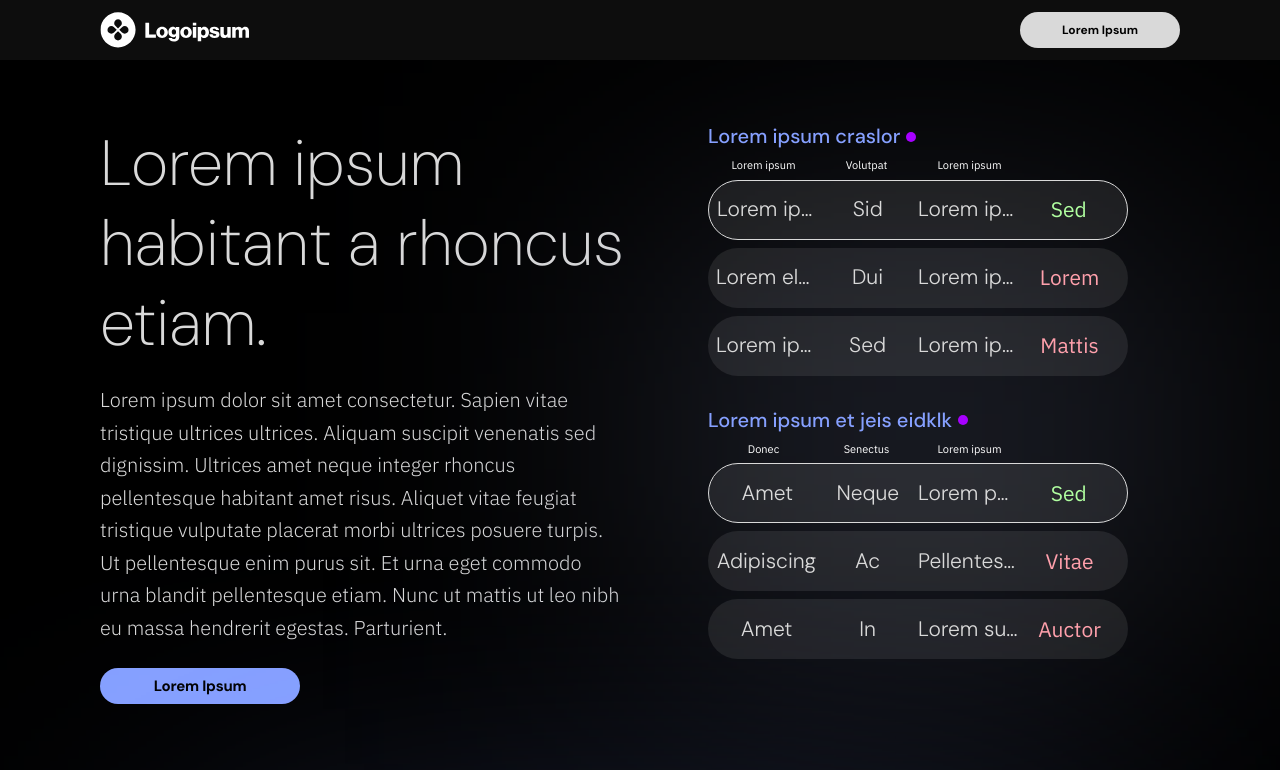
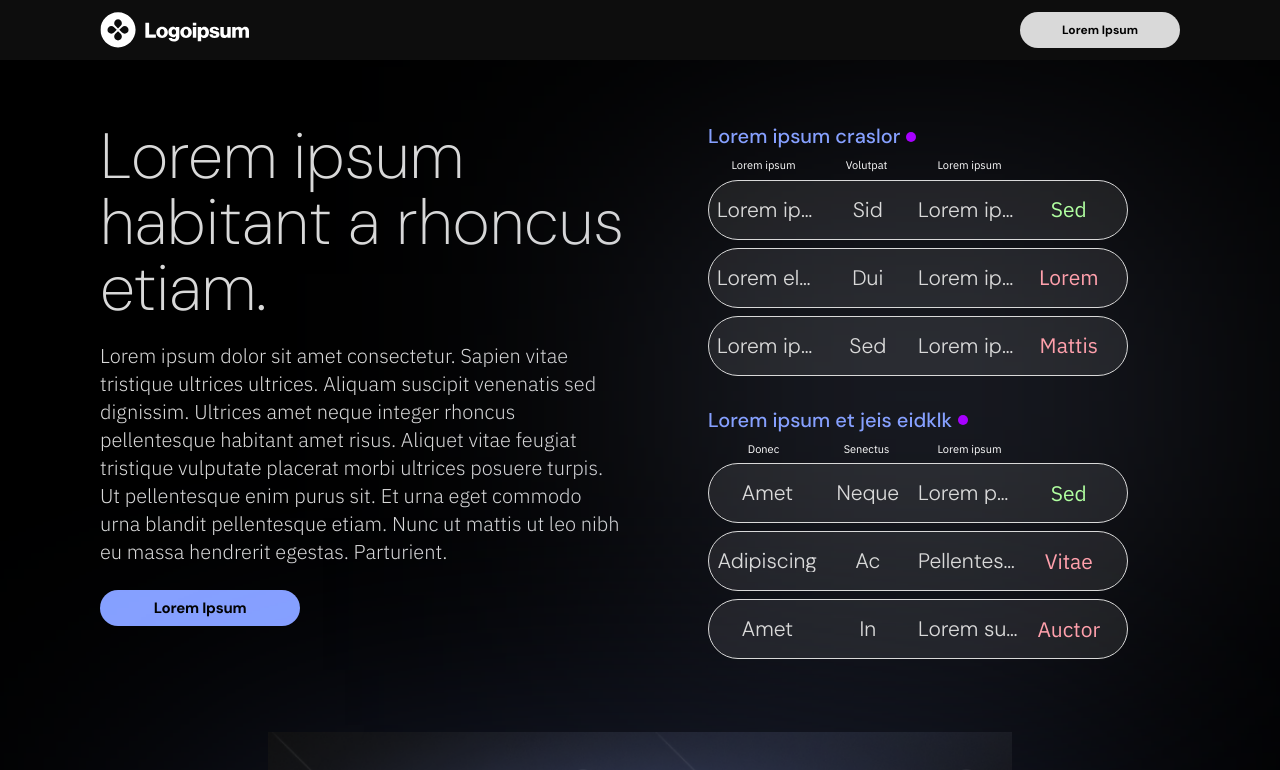
Before and after one commit to sameh-amr/figma-redesign, a React (Vite) app: page / in a window 1280 px wide. Shown: the top 770 px of the page. Built offline with nearby package versions, Linux system fonts and the light colour scheme.

Commit message:
more modifications to here

```diff
--- a/src/components/Hero.tsx
+++ b/src/components/Hero.tsx
@@ -20,10 +20,10 @@ export default function Hero() {
         <div className=" flex flex-col lg:grid lg:grid-cols-2 gap-6 lg:gap-8 items-start">
           {/* Left side content - Increased font size and width */}
           <div className="relative w-full order-1" id="hero-left-col">
-            <h1 className="font-dm-sans font-extralight text-[40px] md:text-[52px] lg:text-[64px] leading-tight text-[#D9D9D9] mb-4 md:mb-5 max-w-[700px]">
+            <h1 className="font-dm-sans font-extralight lg:font-extralight text-[40px] md:text-[52px] lg:text-[64px] leading-tight lg:leading-[66px] text-[#D9D9D9] mb-4 md:mb-5 max-w-[700px] lg:[text-shadow:0px_4px_4px_rgba(0,0,0,0.25)]">
               Lorem ipsum habitant a rhoncus etiam.
             </h1>
-            <p className="font-ibm-plex-sans font-light text-[14px] md:text-[17px] lg:text-[20px] leading-relaxed text-[#D9D9D9] mb-5 md:mb-6 max-w-[700px]">
+            <p className="font-ibm-plex-sans font-light lg:font-light text-[14px] md:text-[17px] lg:text-[20px] leading-relaxed lg:leading-[28px] text-[#D9D9D9] mb-5 md:mb-6 max-w-[700px]">
               Lorem ipsum dolor sit amet consectetur. Sapien vitae tristique
               ultrices ultrices. Aliquam suscipit venenatis sed dignissim.
               Ultrices amet neque integer rhoncus pellentesque habitant amet
--- a/src/components/ui/DataPanel.tsx
+++ b/src/components/ui/DataPanel.tsx
@@ -80,15 +80,15 @@ export function DataPanel({
       {rows.map((row, index) => (
         <div
           key={index}
-          className={`relative w-full bg-[rgba(217,217,217,0.1)] rounded-[30px] flex items-center px-2 hover:bg-[rgba(217,217,217,0.15)] transition-colors cursor-pointer${
+          className={`relative w-full bg-[rgba(217,217,217,0.1)] rounded-[30px] lg:rounded-[40px] flex items-center px-2 hover:bg-[rgba(217,217,217,0.15)] transition-colors cursor-pointer${
             index === rows.length - 1 ? "" : " mb-[8px]"
-          }${row.hasBorder ? " border border-[#D9D9D9]" : ""}`}
-          style={{ fontSize: "10px", whiteSpace: "nowrap", height: "60px" }}
+          }${row.hasBorder ? " border border-[#D9D9D9]" : ""} lg:border lg:border-[#D9D9D9]`}
+          style={{ fontSize: "10px", whiteSpace: "nowrap", height: "60px", ...(row.hasBorder ? {} : { border: undefined }) }}
         >
           {row.items.map((item, idx) => (
             <span
               key={idx}
-              className={`w-1/4 font-dm-sans font-light text-[10px] md:text-[15px] lg:text-[21px] leading-tight text-[#D9D9D9] truncate text-center ${
+              className={`w-1/4 font-dm-sans font-light lg:font-light text-[10px] md:text-[15px] lg:text-[21px] leading-tight lg:leading-[22px] text-[#D9D9D9] truncate text-center ${
                 item.className || ""
               }`}
             >
```
